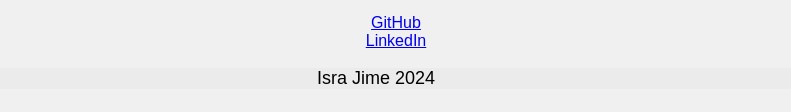
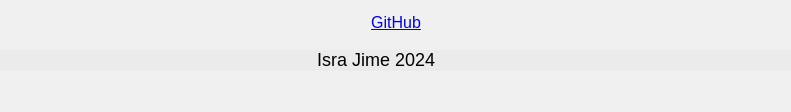
Before and after one commit to israjime/my-personal-site, a plain HTML site: page index.html in a window 1280 px wide. Shown: the part 1536-1648 px from the top of the page, without its empty margins (264-1055 px from the left). Drawn offline with Linux system fonts and the light colour scheme.

Commit message:
removed linkedin link

```diff
--- a/index.html
+++ b/index.html
@@ -52,7 +52,6 @@
         <img src = "links.jpg" alt = "MacEwan" style="width: 500px;height: 300px;">
         <ul>
         <li><a href="https://github.com/israjime">GitHub</a></li>
-        <li><a href="https://www.linkedin.com/in/israjime/">LinkedIn</a></li>
         </ul>
     </section>
 
```
